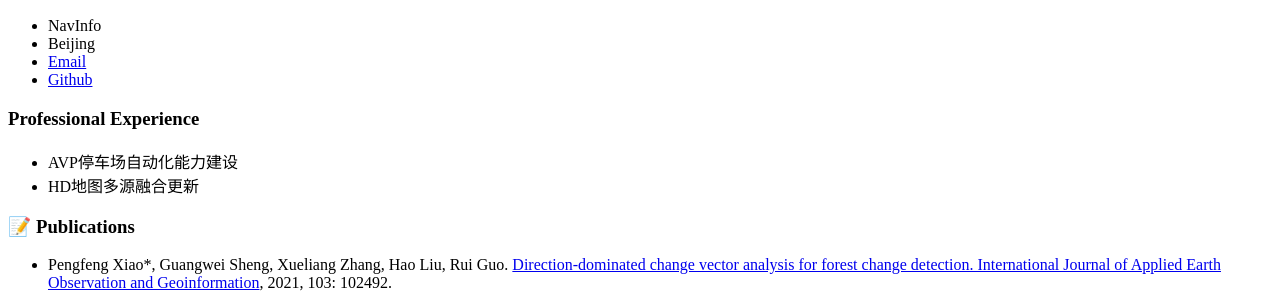
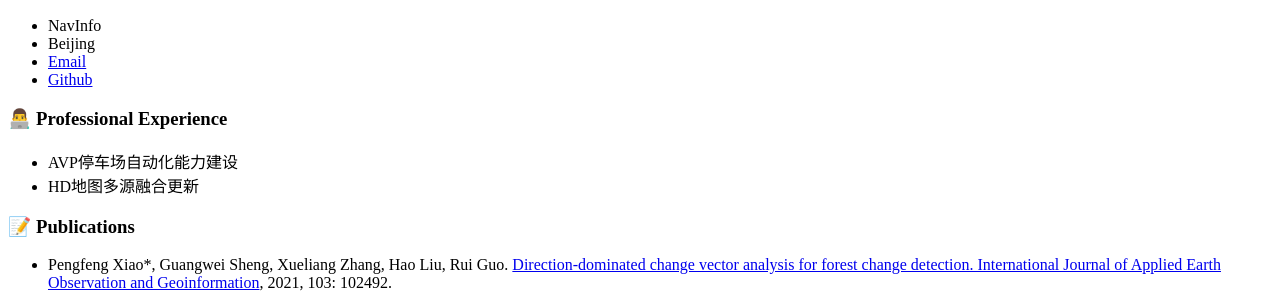
Before and after one commit to alphasheng/alphasheng.github.io, a Jekyll site: the page built from _pages/includes/pub.md, in a window 1280 px wide. Shown: the part 335-630 px from the top of the page. Built offline with Jekyll 4.4.1, drawn with Linux system fonts in a browser that asks for light colours; our own code applies the rules of GitHub Pages for plain Markdown files.

Commit message:
Update pub.md

```diff
--- a/_pages/includes/pub.md
+++ b/_pages/includes/pub.md
@@ -1,5 +1,5 @@
 
-# Professional Experience
+# 👨‍💻 Professional Experience
 - AVP停车场自动化能力建设
 - HD地图多源融合更新
 
```
